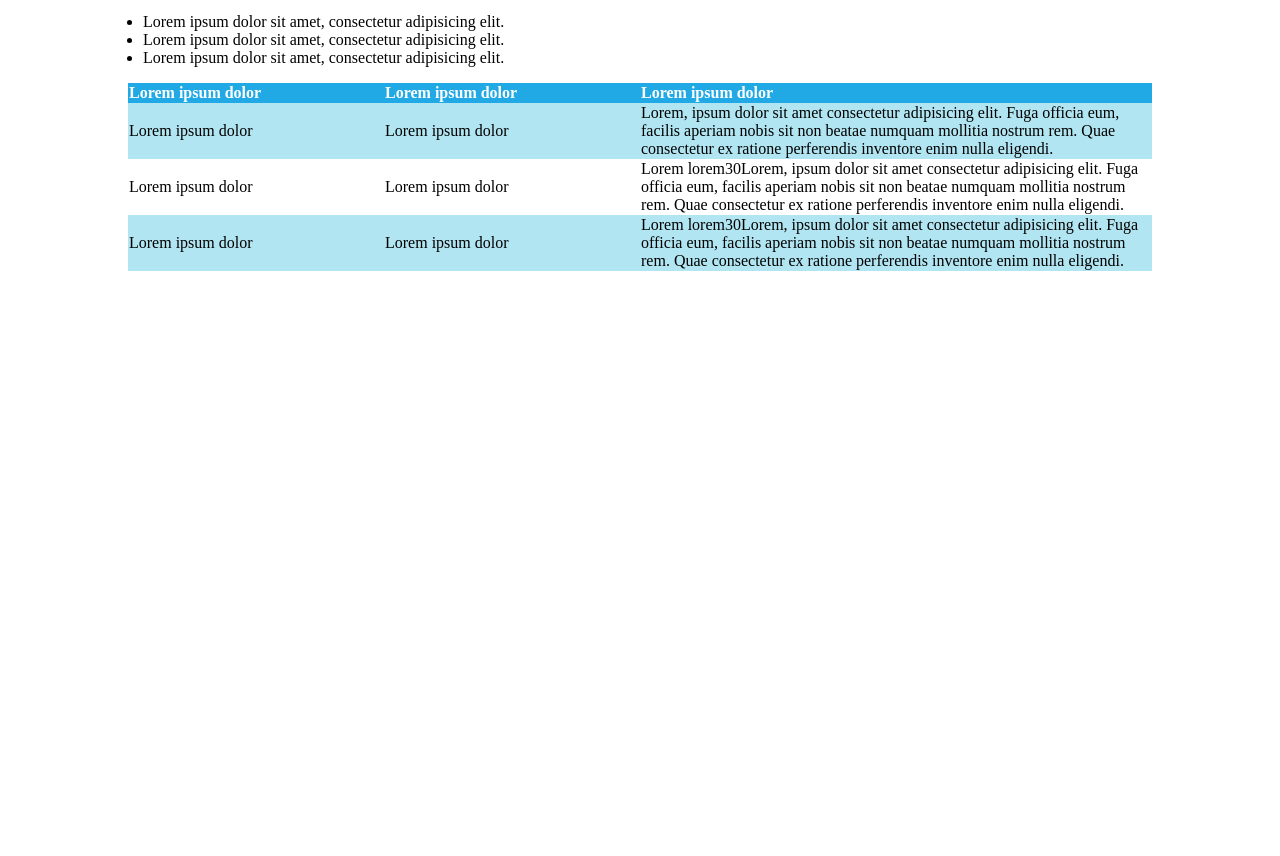
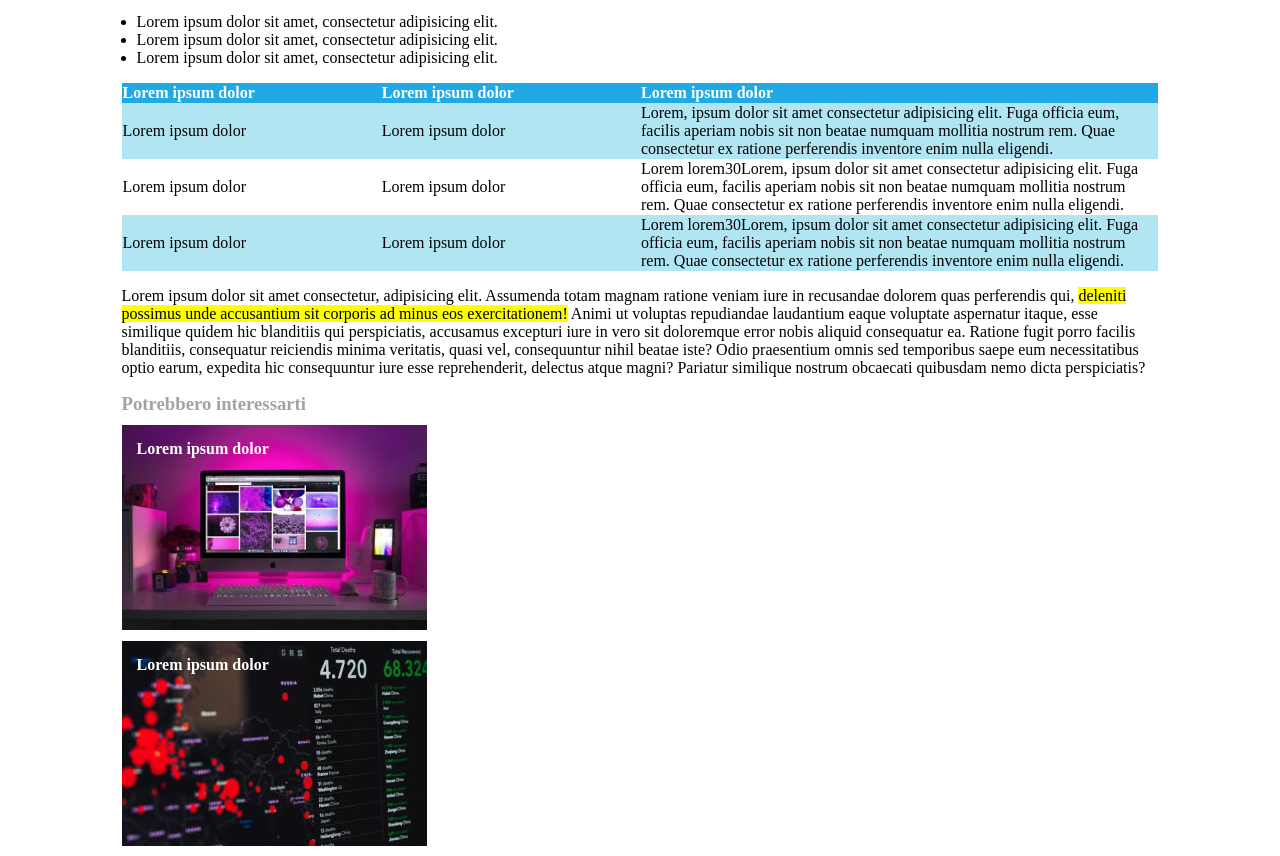
Before and after one commit to AndreaDeStefano1/html-css-booleaner, a plain HTML site: page index.html in a window 1280 px wide. Shown: the part 742-1598 px from the top of the page. Before the commit the page ends 1013 px from the top, so only its background shows below. Drawn offline with Linux system fonts and the light colour scheme.

Commit message:
Aggiunto footer ed ultimato il progetto

```diff
--- a/css/style.css
+++ b/css/style.css
@@ -22,30 +22,36 @@ header{
 /* MAIN */
 
 .container{
-  width: 80%;
+  position:relative;
+  width: 81%;
   margin: auto;
 }
+
 h1{
   margin-bottom: 0;
 }
+
 h3, h4{
   margin: 0;
   color: rgb(163, 163, 163);
 }
+
 .blue{
-  color: blue;
+  color: #20a9e5;
 }
+
 .galleria{
   margin-top: 2%;
 }
 
- .galleria span{
+.galleria span{
   display: block;
 }
 
 .evidenziato{
   background-color: yellow;
 }
+
 ul{
   padding-inline-start: 15px;
 }
@@ -59,6 +65,7 @@ th{
   text-align: left;
   color: white;
 }
+
 thead{
   background-color: #20a9e5;
 
@@ -67,6 +74,26 @@ thead{
 .rigaconsfondo{
   background-color: rgb(177, 229, 242);
 }
+
 .colonna1, .colonna2{
   width: 25%;
 }
+
+footer h3{
+  margin-bottom: 1%;
+}
+.monitor{
+  background-image: url(../img/monitor.jpg);
+
+}
+.graph{
+
+  background-image: url(../img/graph.jpg);
+}
+.monitor, .graph{
+  width: 290px;
+  height: 190px;
+  color: white;
+  padding: 15px 0px 0px 15px;
+  margin-bottom: 1%;
+}
--- a/index.html
+++ b/index.html
@@ -54,7 +54,7 @@
         <thead>
           <th class="colonna1">Lorem ipsum dolor</th>
           <th class="colonna2">Lorem ipsum dolor</th>
-          <th>Lorem ipsum dolor</th>
+          <th class="colonna3">Lorem ipsum dolor</th>
         </thead>
         <tr class="rigaconsfondo">
           <td class="colonna1" >Lorem ipsum dolor</td>
@@ -75,7 +75,30 @@
 
     </div>
 
+    <div class="testo2">
+
+      <p>
+        Lorem ipsum dolor sit amet consectetur, adipisicing elit. Assumenda totam magnam ratione veniam iure in recusandae dolorem quas perferendis qui, <span class="evidenziato">deleniti possimus unde accusantium sit corporis ad minus eos exercitationem!</span> Animi ut voluptas repudiandae laudantium eaque voluptate aspernatur itaque, esse similique quidem hic blanditiis qui perspiciatis, accusamus excepturi iure in vero sit doloremque error nobis aliquid consequatur ea. Ratione fugit porro facilis blanditiis, consequatur reiciendis minima veritatis, quasi vel, consequuntur nihil beatae iste? Odio praesentium omnis sed temporibus saepe eum necessitatibus optio earum, expedita hic consequuntur iure esse reprehenderit, delectus atque magni? Pariatur similique nostrum obcaecati quibusdam nemo dicta perspiciatis?
+      </p>
+
+    </div>
+
+
   </main>
+
+  <footer class="container">
+
+    <h3>Potrebbero interessarti</h3>
+    <div class="monitor">
+      <span><strong>Lorem ipsum dolor</strong></span>
+    </div>
+
+
+    <div class="graph">
+      <span><strong>Lorem ipsum dolor</strong></span>
+    </div>
+
+  </footer>
 
 </body>
 </html>
```
